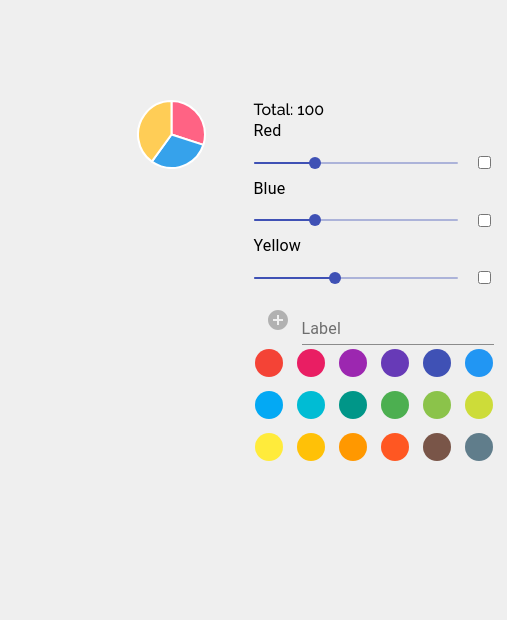
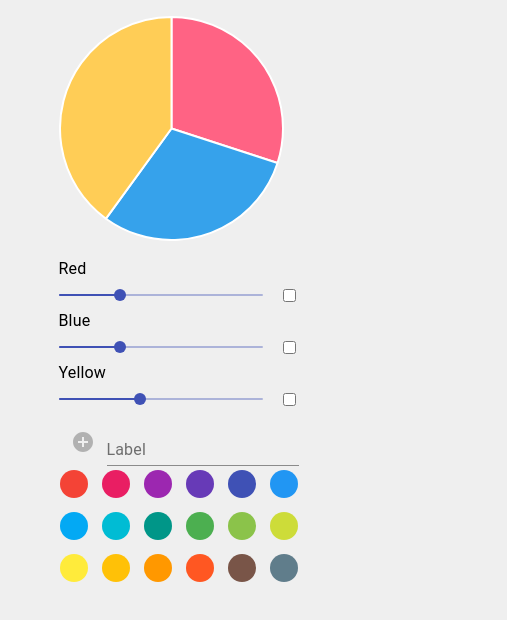
Before and after one commit to felixkan1/piechart, a React (Create React App) app: page / in a window 390 px wide. Shown: the top 620 px of the page, 507 px wide, since content can reach past the window. Built offline with nearby package versions, Linux system fonts and the light colour scheme.

Commit message:
style changes

```diff
--- a/src/components/Chart.css
+++ b/src/components/Chart.css
@@ -1,12 +1,12 @@
 .chart {
   max-width: 30%;
-  height: 100%;
+  height: 70%;
   position: absolute;
   top: 0;
   bottom: 0;
   left: 0;
   right: 0;
-  margin: 100px auto;
+  margin: auto auto;
   display: flex;
   flex-direction: row;
 }
@@ -14,3 +14,24 @@
 .chart canvas {
   margin-right: 3rem;
 }
+
+@media only screen and (max-width: 800px) {
+  .chart {
+    max-width: 70%;
+    height: 100%;
+    position: absolute;
+    top: 0;
+    bottom: 0;
+    left: 0;
+    right: 0;
+    margin: auto auto;
+    display: flex;
+    flex-direction: column;
+    margin-top: 1rem;
+  }
+
+  .chart canvas {
+    margin-bottom: 1rem;
+  }
+
+}
--- a/src/components/Chart.tsx
+++ b/src/components/Chart.tsx
@@ -1,4 +1,4 @@
-import React, { useReducer, useEffect } from 'react';
+import React, { useReducer } from 'react';
 import { Pie } from 'react-chartjs-2';
 import { Sliders } from './Sliders';
 import { getInitialChartData } from '../chartConfigs/chartInitialData';
@@ -110,7 +110,7 @@ const dataReducer = (state: chartData = initialState, action: any) => {
       const { index } = action;
       let lockedList = [...state.locked];
       if (lockedList.includes(index)) {
-        lockedList = lockedList.filter((sliderIndex) => sliderIndex != index);
+        lockedList = lockedList.filter((sliderIndex) => sliderIndex !== index);
       } else {
         lockedList.push(index);
       }
--- a/src/components/Sliders.css
+++ b/src/components/Sliders.css
@@ -27,3 +27,7 @@
   justify-content: center;
   align-items: center;
 }
+
+#range-slider {
+  margin: 0;
+}
--- a/src/components/Sliders.tsx
+++ b/src/components/Sliders.tsx
@@ -1,5 +1,5 @@
-import React, { useState, useEffect } from 'react';
-import { makeStyles } from '@material-ui/core/styles';
+import React, { useState } from 'react';
+
 import './Sliders.css';
 import { chartData } from '../interface/interfaces';
 import Typography from '@material-ui/core/Typography';
@@ -20,13 +20,8 @@ export const Sliders: React.FC<Props> = ({
   dispatch,
   lockedSliders,
 }) => {
-  const [total, setTotal] = useState<number>(0);
   const [newLabelValue, setNewLabelValue] = useState<string>('');
   const [newColour, setNewColour] = useState<string>('');
-
-  useEffect(() => {
-    setTotal(chartData.datasets[0].data.reduce((a, b) => a + b, 0));
-  }, [chartData]);
 
   const handleSliderChange = (event: any, newValue: number | number[]) => {
     const slider = event.target.ariaLabel;
@@ -69,7 +64,6 @@ export const Sliders: React.FC<Props> = ({
 
   return (
     <div className="sliders">
-      <div className="total">Total: {Math.round(total)}</div>
       {chartData.labels.map((label, index) => (
         <div className="sliders">
           <Typography id="range-slider" gutterBottom>
```
